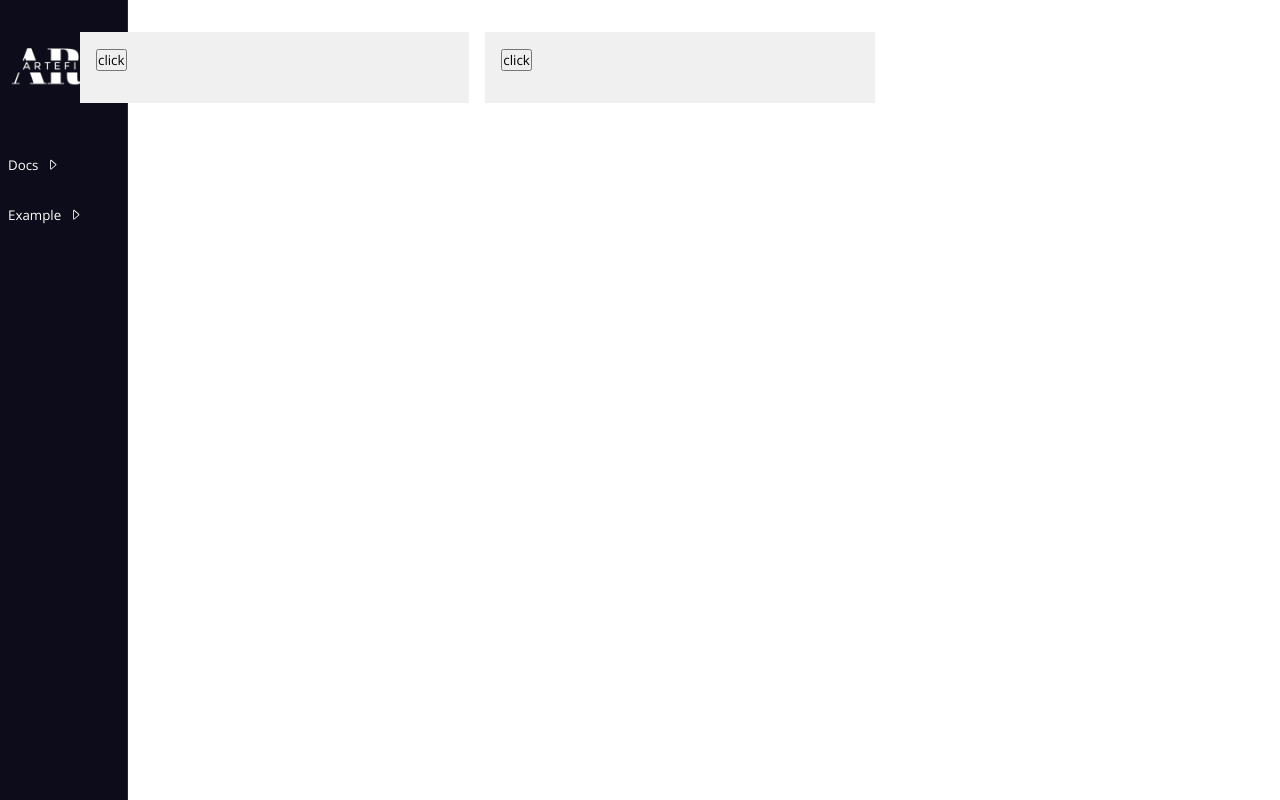
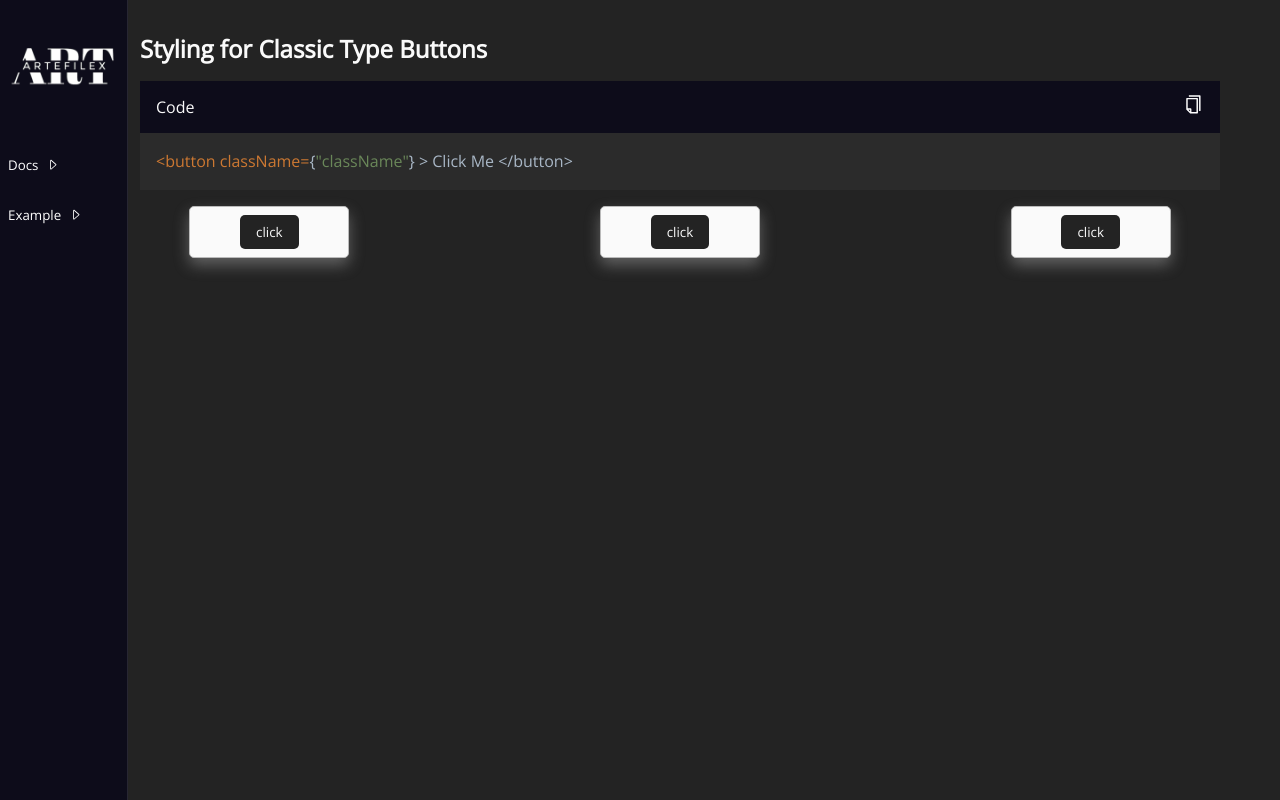
Before and after one commit to Artefilex/bestui, a React (Create React App) app in the folder client/: page /docs/buttons in a window 1280 px wide. Built offline with nearby package versions, Linux system fonts and the light colour scheme.

Commit message:
css düzenlemeleri yapıldı  CssCopy.jsx ve CopyHeader.jsx  cerceveleri oluşturuldu

```diff
--- /dev/null
+++ b/client/src/assest/css/copy.css
@@ -0,0 +1,21 @@
+
+
+.Copy-container {
+  width: var(--size-xxl);
+  margin-top: 1rem;
+  gap: 1rem;
+  align-items: flex-start;
+}
+
+.Copy-container .code-space {
+  width: var(--size-full);
+  align-items: flex-start;
+  justify-content: flex-start;
+  top: 2rem;
+  margin-bottom: 1rem;
+}
+
+
+@media screen and (min-width: 900px) {
+
+}
--- /dev/null
+++ b/client/src/assest/css/item/buttons.css
@@ -0,0 +1,8 @@
+.ejs{
+  background: var(--dark-bg);
+  padding: var(--display-9);
+  border: none;
+  outline: none;
+  border-radius: 5px;
+  color: var(--light-color);
+}
--- a/client/src/assest/css/sidebar.css
+++ b/client/src/assest/css/sidebar.css
@@ -1,6 +1,6 @@
 .Sidebar{
     background: var(--sidebar-bg-color );
-    height: 5rem;
+    height: 4rem;
     position: fixed;
     width: var(--size-full);
     color: var(--sidebar-color);
@@ -8,12 +8,13 @@
     flex-direction: row;
     border-right: var(--border-dark);
     gap: 2rem;
+    z-index: 10000;
    }
 
    .Sidebar .sidebar-nav{
     position: absolute;
     width: var(--size-full);
-    top:5rem;
+    top:4rem;
     left: 0;
     background: var(--sidebar-bg-color);
     flex-direction: column;
--- a/client/src/index.css
+++ b/client/src/index.css
@@ -17,10 +17,11 @@
   --light-bg-hover: rgb(240, 240, 240);
   --li-box-shadow: rgba(0, 0, 0, 0.45) 0px 25px 20px -20px;
   --navbar-dark-bg: rgb(35, 35, 35);
+  --dark-bg: rgb(35, 35, 35);
   --navbar-light-bg: rgb(250, 250, 250);
   --navbar-box-shadow: rgba(0, 0, 0, 0.45) 0px 25px 20px -20px;
   --button-box-shadow: rgba(0, 0, 0, 0.628) 0px 3px 8px;
-  --box-shadow-card: rgba(100, 100, 111, 0.2) 0px 7px 15px 0px;
+  --box-shadow-card: rgba(181, 179, 179, 0.439) 0px 7px 15px 0px;
   --container-box-shadow: rgba(0, 0, 0, 0.628) 0px 3px 8px;
   --input-border: 1px solid rgb(186, 186, 186);
   --light-border: 1px solid rgb(186, 186, 186);
@@ -89,7 +90,9 @@
   -webkit-font-smoothing: antialiased;
   -moz-osx-font-smoothing: grayscale;
 }
-
+body::-webkit-scrollbar {
+  display: none !important;
+}
 code {
   font-family: source-code-pro, Menlo, Monaco, Consolas, 'Courier New',
     monospace;
@@ -103,13 +106,16 @@
   width: var(--size-full);
 }
 .container{
-  padding-left: 4rem;
+  padding-left: 0rem;
+  padding-bottom: 2rem;
 }
 
 .App{
   width: 100%;
   display: flex;
   flex-direction: column;
+  background: var( --dark-bg);
+  min-height: 100vh;
 }
 
 .App .location{
@@ -143,6 +149,58 @@
   align-items: center;
   gap: 0.5rem;
 }
+
+.item-container {
+  display: grid;
+  grid-template-columns: repeat(1, 1fr);
+  gap: 4rem;
+  /* position: relative; */
+  top: 1rem;
+  padding: 1rem;
+}
+.item-container .item {
+width: 10rem;
+padding: var(--display-8);
+ background: var(--card-light);
+ border: var(--light-border);
+ border-radius: 5px;
+ box-shadow: var(--box-shadow-card);
+}
+
+.Copy-Header{
+  width: var(--size-xl);
+  align-items: flex-start;
+  gap: 1rem;
+  padding-top: 2rem;
+  color: var(--light-color);
+}
+.code-header {
+  flex-direction: row;
+  padding: var(--display-5);
+  background: var(--sidebar-bg-color);
+  color: var(--light-color);
+}
+
+.code-space .code-area {
+  width: var(--size-large);
+  margin-bottom: 1rem;
+}
+
+ .code-header .copy-button {
+  border: none;
+  outline: none;
+  background: transparent;
+  filter: invert(1);
+  cursor: pointer;
+  font-size: 1.3rem;
+}
+pre{
+  width: var(--size-full);
+  margin: 0 !important;
+  white-space: pre-wrap !important;
+  overflow: scroll;
+}
+
 @media screen and (min-width: 500px) {
   .menu-button{
    display: none;
@@ -150,6 +208,11 @@
  }
 
 
+ @media screen and (min-width: 700px) {
+  .item-container {
+    grid-template-columns: repeat(2, 1fr);
+  }
+ }
 @media screen and (min-width: 900px) {
  .App{
   flex-direction: row;
@@ -158,4 +221,27 @@
   padding-top: 0rem;
   padding-left: 5rem;
 }
+.container{
+  padding-left: 4rem;
 }
+.item-container {
+  grid-template-columns: repeat(2, 1fr);
+}
+
+}
+
+@media screen and (min-width: 1200px) {
+
+ .item-container {
+   grid-template-columns: repeat(3, 1fr);
+ }
+
+ }
+
+ @media screen and (min-width: 1600px) {
+
+  .item-container {
+    grid-template-columns: repeat(4, 1fr);
+  }
+
+  }
--- a/client/src/itemComponent/Buttons/Buttons.jsx
+++ b/client/src/itemComponent/Buttons/Buttons.jsx
@@ -1,32 +1,59 @@
 import React, { useState } from "react";
-import "./copy.css";
-import Copy from "./Copy";
+
+import "../../assest/css/item/buttons.css";
+import CssCopy from "../../mainComponent/copy/CssCopy";
+import CopyHeader from "../../mainComponent/copy/CopyHeader";
 function Buttons() {
-    const [activeButtonId, setActiveButtonId] = useState(null);
+  const [activeButtonId, setActiveButtonId] = useState(null);
 
-    const handleButtonClick = (buttonId) => {
-        setActiveButtonId((prevId) => (prevId === buttonId ? null : buttonId));
-    };
+  const handleButtonClick = (buttonId) => {
+    setActiveButtonId((prevId) => (prevId === buttonId ? null : buttonId));
+  };
 
   const btn1 = {
     css: "button{\n color : wheat;\n background: black; \n} ",
-    react: `
-        <button classname = "ejs" > click </button>
-          `,
   };
   return (
-    <div className="Button-container">
-    <div className="item-container ">
-        <div className="item">
-            <button className={"ejs"} onClick={() => handleButtonClick(1)}>click </button>
-            <Copy cssCode={btn1} cssClass={"ejs"} isActive={activeButtonId === 1} />
+    <div className="Button-container flex">
+      <CopyHeader
+        itemType={"Styling for Classic Type Buttons"}
+        code={`<button className={"className"} > Click Me </button>`}
+      />
+      <div className="item-container flex ">
+        <div className="flex">
+          <div className="item flex">
+            <button className={"ejs"} onClick={() => handleButtonClick(1)}>
+              click{" "}
+            </button>
+          </div>
+          <div className="flex codebase">
+            <CssCopy code={btn1} isActive={activeButtonId === 1} />
+          </div>
         </div>
-        <div className="item">
-            <button className={"ejs"} onClick={() => handleButtonClick(2)}>click </button>
-            <Copy cssCode={btn1} cssClass={"ejs"} isActive={activeButtonId === 2} />
+        <div className="flex">
+          <div className="item flex">
+            <button className={"ejs"} onClick={() => handleButtonClick(1)}>
+              click{" "}
+            </button>
+          </div>
+          <div className="flex codebase">
+            <CssCopy code={btn1} isActive={activeButtonId === 1} />
+          </div>
         </div>
+        <div className="flex">
+          <div className="item flex">
+            <button className={"ejs"} onClick={() => handleButtonClick(1)}>
+              click{" "}
+            </button>
+          </div>
+          <div className="flex codebase">
+            <CssCopy code={btn1} isActive={activeButtonId === 1} />
+          </div>
+        </div>
+
+      </div>
+
     </div>
-</div>
   );
 }
 
--- a/client/src/itemComponent/Buttons/copy.css
+++ /dev/null
@@ -1,62 +0,0 @@
-.item-container {
-    display: grid;
-    grid-template-columns: repeat(3, 1fr);
-    gap: 1rem;
-    position: relative;
-    top: 1rem;
-}
-.item {
-    background-color: #f0f0f0;
-    padding: 1rem;
-    position: relative;
-    top: 1rem;
-  }
-
-
-.Copy-container{
-   width: var(--size-full);
-   margin-top: 1rem;
-   gap: 1rem;
-   align-items: flex-start;
-}
-
-.Copy-container .code-space{
-    width:var(--size-xxl);
-    align-items: flex-start;
-    justify-content: flex-start;
-    position: absolute;
-    top: 5rem;
-    z-index: 1;
-}
-.Copy-container .code-space .code-area{
-width:var(--size-xl);
-margin-bottom: 1rem;
-}
-.Copy-container .code-space .code-area .code-header{
-flex-direction: row;
-padding: var(--display-5);
-background: var(--sidebar-bg-color);
-color: var(--light-color);
-}
-.Copy-container .code-space .code-area .code-header .copy-button{
-    border: none;
-    outline: none;
-    background: transparent;
-    filter: invert(1);
-    cursor: pointer;
-    font-size: 1.3rem;
-}
-.Copy-container .code-space .code-area pre{
-    width: var(--size-full) ;
-    margin: 0 !important;
-    white-space:pre-wrap !important;
-}
-
-
-@media  screen and (min-width: 100) {
-    .item-container {
-        display: grid;
-        grid-template-columns: repeat(3, 1fr);
-        gap: 1rem;
-    }
-}
--- /dev/null
+++ b/client/src/mainComponent/copy/CopyHeader.jsx
@@ -0,0 +1,32 @@
+import React from "react";
+import CopyToClipboard from "react-copy-to-clipboard";
+import { darcula } from "react-syntax-highlighter/dist/esm/styles/prism";
+import { Prism as SyntaxHighlighter } from "react-syntax-highlighter";
+import { AiOutlineCopy } from "react-icons/ai";
+
+function CopyHeader({ text, itemType, code }) {
+  return (
+    <div className="Copy-Header flex">
+      <header>
+        <h2 className="flex"> {itemType} </h2>
+        <p>{text}</p>
+      </header>
+
+      <div className="code-area flex">
+        <header className="code-header flex">
+          <span>Code</span>
+          <CopyToClipboard text={code}>
+            <button className="copy-button">
+              <AiOutlineCopy />
+            </button>
+          </CopyToClipboard>
+        </header>
+        <SyntaxHighlighter language="css" style={darcula}>
+          {code}
+        </SyntaxHighlighter>
+      </div>
+    </div>
+  );
+}
+
+export default CopyHeader;
--- /dev/null
+++ b/client/src/mainComponent/copy/CssCopy.jsx
@@ -0,0 +1,31 @@
+import React, { useState } from "react";
+import CopyToClipboard from "react-copy-to-clipboard";
+import { Prism as SyntaxHighlighter } from "react-syntax-highlighter";
+import { darcula } from "react-syntax-highlighter/dist/esm/styles/prism";
+import { AiOutlineCopy } from "react-icons/ai";
+import "../../assest/css/copy.css";
+function CssCopy({ code, isActive}) {
+  return (
+    <div className="Copy-container flex">
+      {isActive &&   (
+        <div className="code-space flex">
+          <div className="code-area flex">
+            <header className="code-header flex">
+             <span>CSS</span>
+              <CopyToClipboard text={code.css}>
+                <button className="copy-button">
+                  <AiOutlineCopy />
+                </button>
+              </CopyToClipboard>
+            </header>
+            <SyntaxHighlighter language="css" style={darcula}>
+              {code.css}
+            </SyntaxHighlighter>
+          </div>
+        </div>
+      )}
+    </div>
+  );
+}
+
+export default CssCopy;
```
Also changed, not shown: client/src/itemComponent/Buttons/Copy.jsx (deleted, +0 -53 lines).
